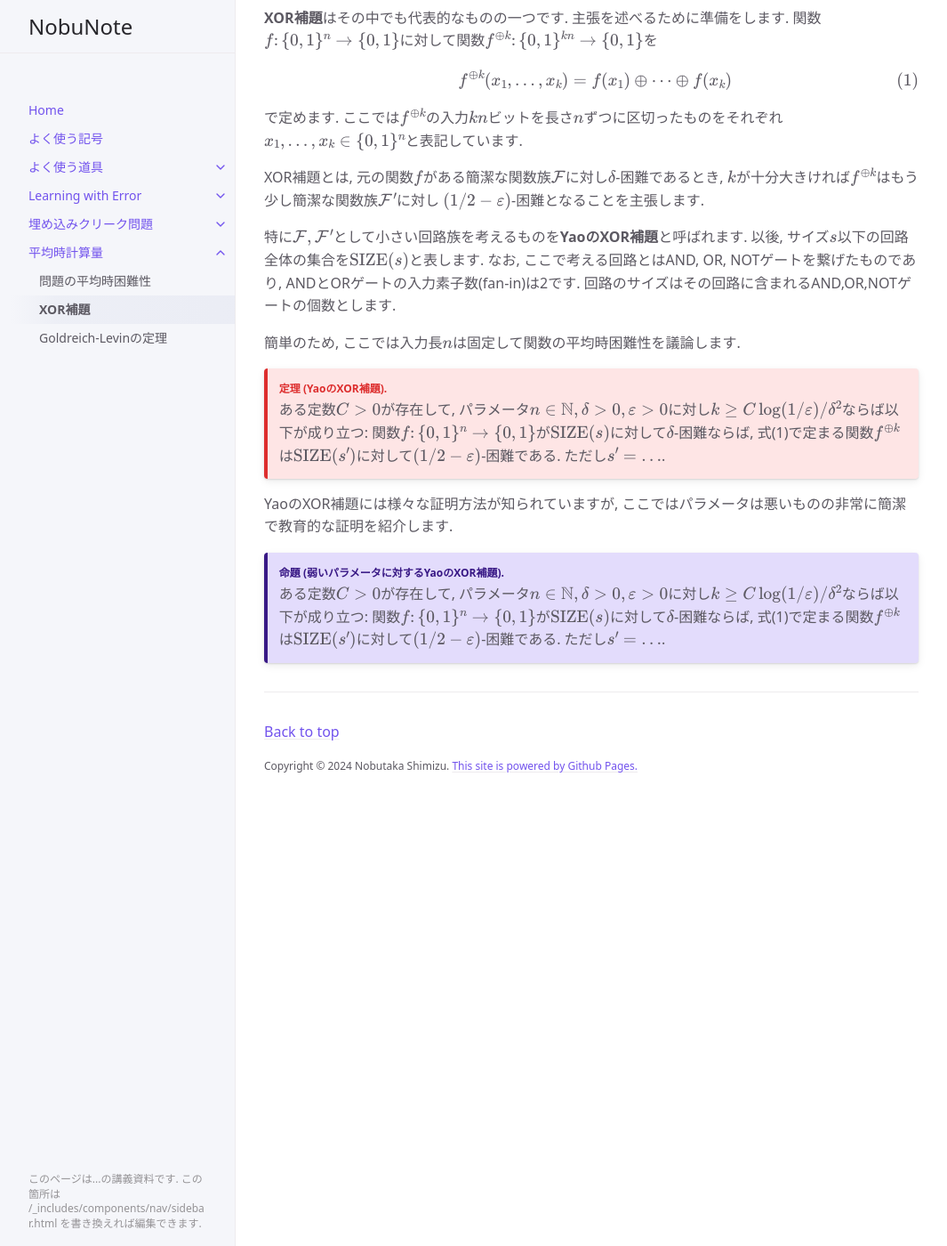
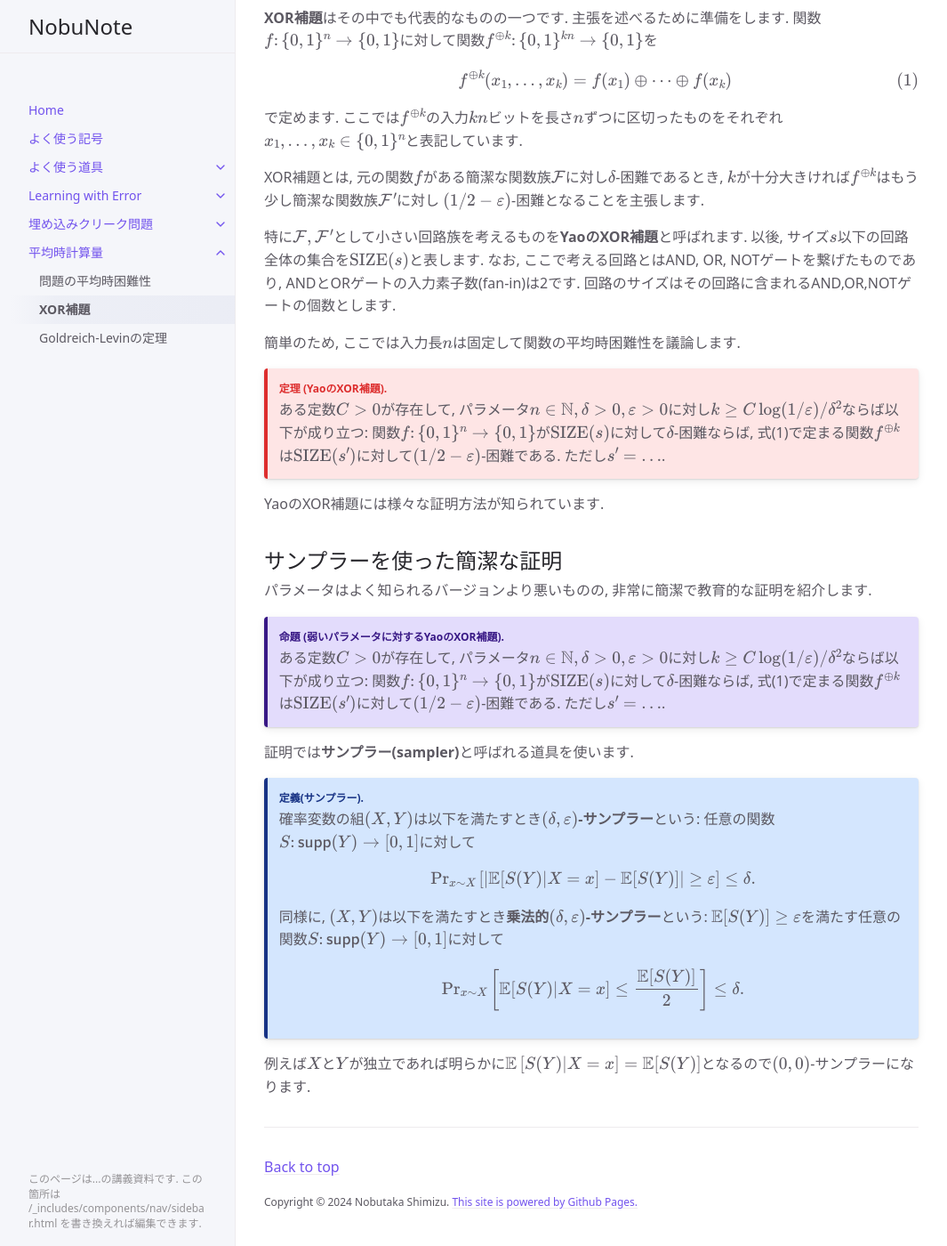
Before and after one commit to NobutakaShimizu/nobunote, a Jekyll site: the page built from docs/average_case_complexity/Yao_XOR.md, in a window 1280 px wide and 1400 px high, scrolled down 250 px. Shown: the whole window at 89% size, without its empty margins (107-1172 px from the left). Built offline with Jekyll 4.4.1, drawn with Linux system fonts in a browser that asks for light colours; cached includes are drawn as plain includes.

Commit message:
YaoのXOR補題に関する文書を更新し、サンプラーを用いた簡潔な証明を追加しました。また、デフォルトレイアウトに新しい数学記法のコマンドを追加しました。

```diff
--- a/_layouts/default.html
+++ b/_layouts/default.html
@@ -22,6 +22,7 @@ layout: table_wrappers
         SIZE: "\\mathrm{SIZE}",
         E: "{\\mathbb{E}}",
         Var: "{\\mathbf{Var}}",
+        condition: "\\;\\middle\\vert\\;}",
         Bin: "\\mathrm{Bin}",
         indicator: "\\mathbf{1}",
         binset: "\\{0,1\\}",
--- a/docs/average_case_complexity/Yao_XOR.md
+++ b/docs/average_case_complexity/Yao_XOR.md
@@ -34,10 +34,38 @@ $(1/2-\varepsilon)$-困難となることを主張します.
 > ある定数$C>0$が存在して, パラメータ$n\in\Nat,\delta>0,\varepsilon>0$に対し$k\ge C\log(1/\varepsilon)/\delta^2$ならば以下が成り立つ:
 > 関数$f\colon \binset^n\to\binset$が$\SIZE(s)$に対して$\delta$-困難ならば, 式(1)で定まる関数$f^{\oplus k}$は$\SIZE(s')$に対して$(1/2-\varepsilon)$-困難である. ただし$s' = ...$.
 
-YaoのXOR補題には様々な証明方法が知られていますが, ここではパラメータは悪いものの非常に簡潔で教育的な証明を紹介します.
+YaoのXOR補題には様々な証明方法が知られています.
+
+## サンプラーを使った簡潔な証明
+
+パラメータはよく知られるバージョンより悪いものの, 非常に簡潔で教育的な証明を紹介します.
 
 {: .proposition-title }
 > **命題 (弱いパラメータに対するYaoのXOR補題).**
 >
 > ある定数$C>0$が存在して, パラメータ$n\in\Nat,\delta>0,\varepsilon>0$に対し$k\ge C\log(1/\varepsilon)/\delta^2$ならば以下が成り立つ:
 > 関数$f\colon \binset^n\to\binset$が$\SIZE(s)$に対して$\delta$-困難ならば, 式(1)で定まる関数$f^{\oplus k}$は$\SIZE(s')$に対して$(1/2-\varepsilon)$-困難である. ただし$s' = ...$.
+
+証明では**サンプラー(sampler)**と呼ばれる道具を使います.
+
+{: .definition-title }
+> **定義(サンプラー).**
+>
+> 確率変数の組$(X,Y)$は以下を満たすとき**$(\delta,\varepsilon)$-サンプラー**という:
+> 任意の関数$S \colon \supp(Y)\to [0,1]$に対して
+>
+> $$
+  \begin{align*}
+    \Pr_{x\sim X} \left[ \abs*{ \E[S(Y)| X=x] - \E[S(Y)]} \ge \varepsilon \right] \le \delta.
+  \end{align*}
+> $$
+>
+> 同様に, $(X,Y)$は以下を満たすとき**乗法的$(\delta,\varepsilon)$-サンプラー**という: $\E[S(Y)]\ge \varepsilon$を満たす任意の関数$S\colon \supp(Y)\to[0,1]$に対して
+>
+>$$
+  \begin{align*}
+    \Pr_{x\sim X}\left[\mathbb{E}[S(Y)|X=x] \le \frac{\mathbb{E}[S(Y)]}{2}\right] \le \delta.
+  \end{align*}
+>$$
+
+例えば$X$と$Y$が独立であれば明らかに$\E\left[S(Y) \vert X=x\right]=\E[S(Y)]$となるので$(0,0)$-サンプラーになります.
```
Also changed, not shown: 17 other files.
